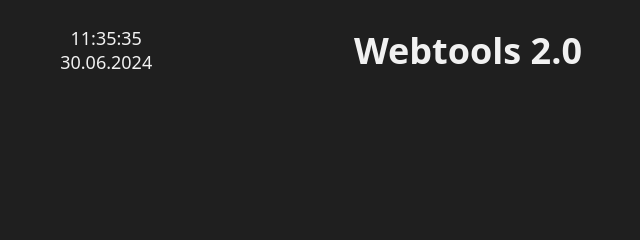
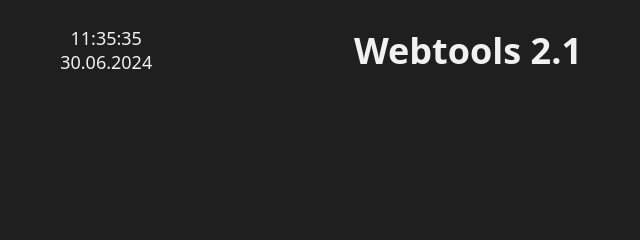
Before and after one commit to bzeizinger/Webtools, a plain HTML site: page index.html in a window 1280 px wide. Shown: the top 240 px of the page, 172-812 px from the left. Drawn offline with Linux system fonts and the light colour scheme.

Commit message:
Version 2.1

```diff
--- a/index.html
+++ b/index.html
@@ -3,7 +3,7 @@
   <head>
     <meta charset="UTF-8" />
     <meta name="viewport" content="width=device-width, initial-scale=1.0" />
-    <title>Webtools 2.0</title>
+    <title>Webtools 2.1</title>
     <link rel="stylesheet" href="style.css" />
   </head>
   <body>
@@ -13,7 +13,7 @@
         <div class="date" id="date"></div>
       </div>
       <div class="title">
-        <h1>Webtools 2.0</h1>
+        <h1>Webtools 2.1</h1>
       </div>
       <div class="placeholder"></div>
     </div>
```
Also changed, not shown: 1 other file.
